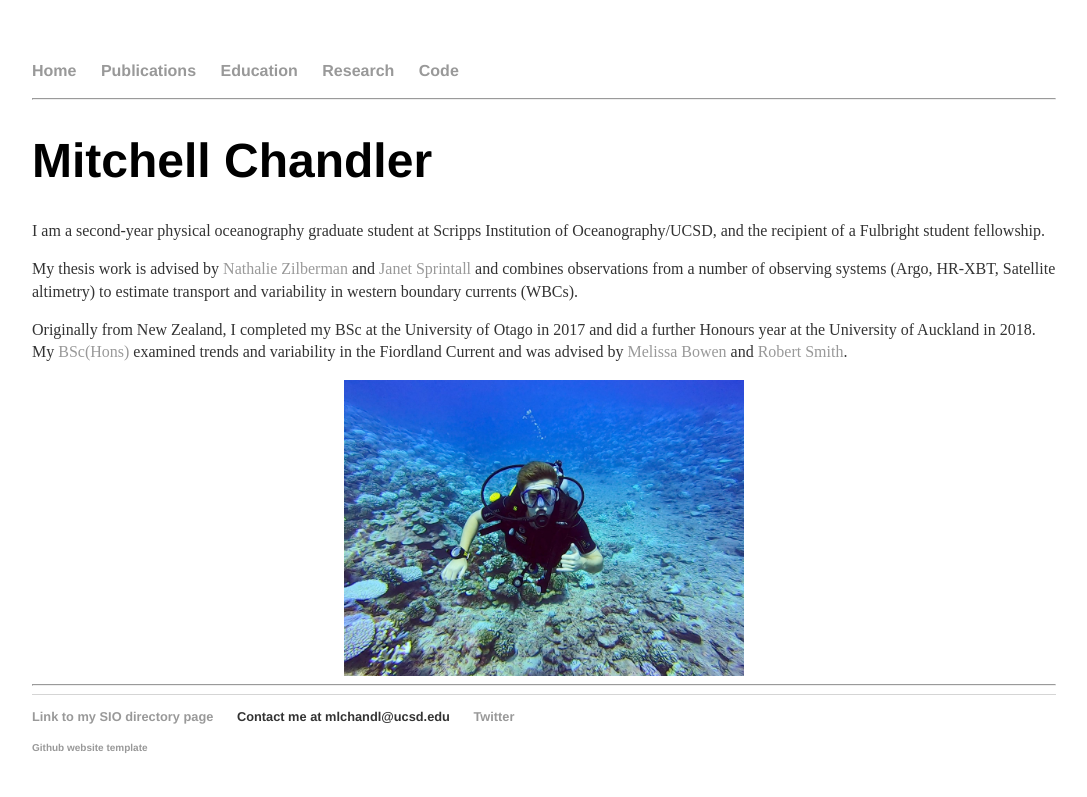
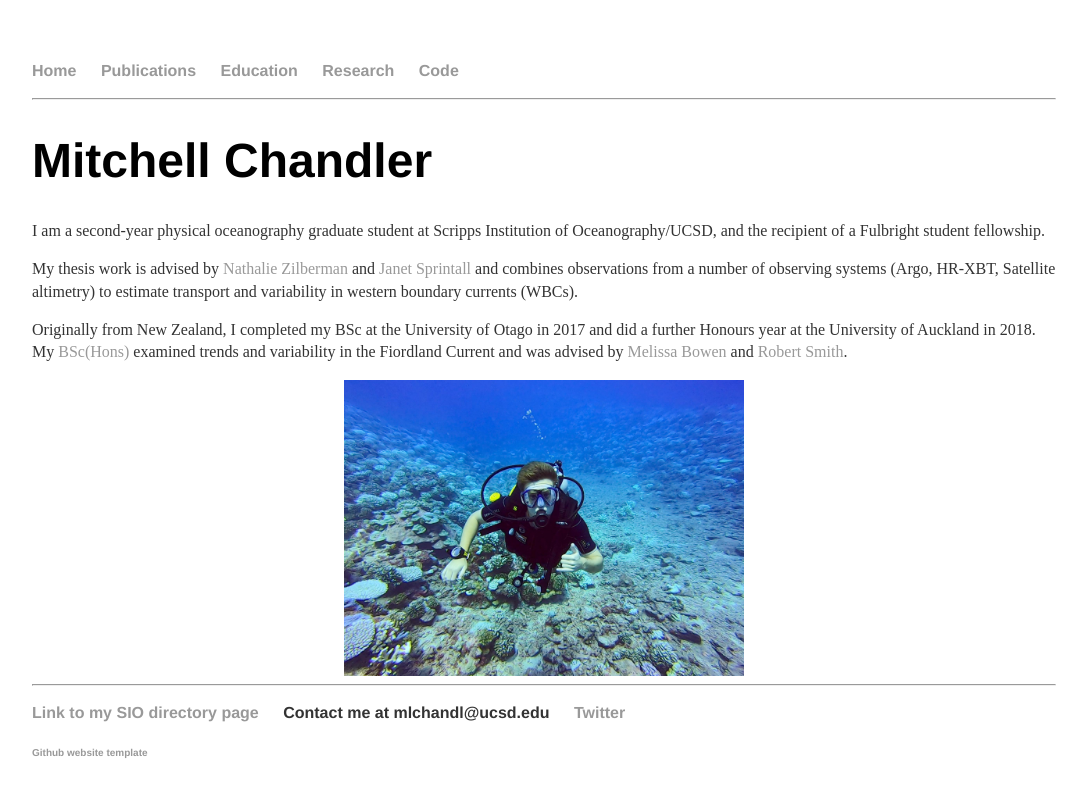
Before and after one commit to mlchandler/mlchandler.github.io, a Jekyll site: the page built from index.html, in a window 1280 px wide. Shown: the top 797 px of the page, without its empty margins (96-1183 px from the left). Built offline with Jekyll 4.4.1, drawn with Linux system fonts in a browser that asks for light colours.

Commit message:
Update main.css

```diff
--- a/css/main.css
+++ b/css/main.css
@@ -20,6 +20,3 @@ h4 { font-size: 1.9em; }
 
 nav ul, footer ul { font-size: 1em; font-family: 'Helvetica', 'Arial', 'Sans-Serif'; padding: 0px; list-style: none; font-weight: bold; }
 nav ul li, footer ul li { display: inline; margin-right: 20px; }
-
-footer { font-size: .8em; }
-<!-- footer { border-top: 1px solid #d5d5d5; font-size: .8em; } -->
```
